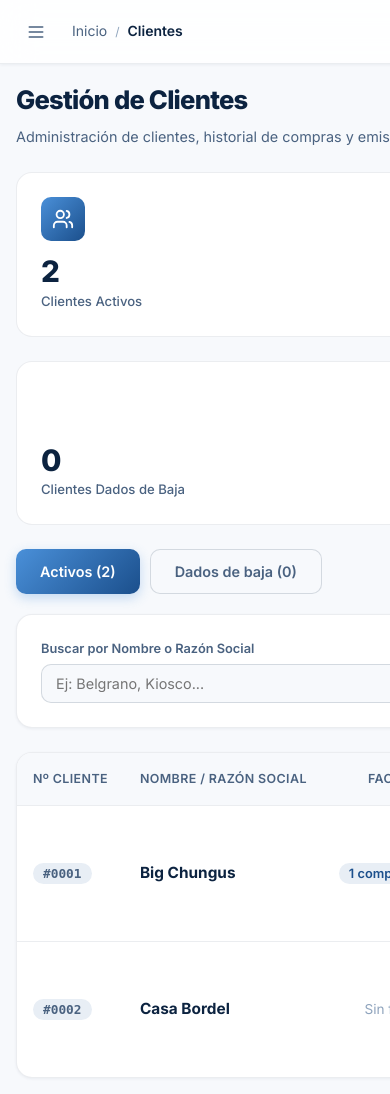
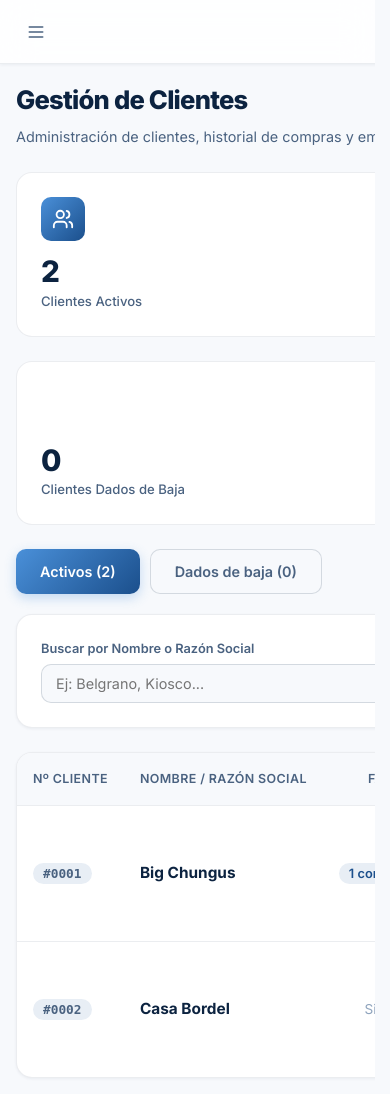
Before and after one commit to tomiingm/deposito, a Flask app: page /clientes/ in a window 390 px wide; the page is wider, and only the part inside the window is pictured. Run offline with Flask 3, Linux system fonts and the light colour scheme; data comes from the database, SQL or seed files in the repository.

Commit message:
ACT 11 | Funcionamiento navbar (Arreglo)

```diff
--- a/app/static/css/styles.css
+++ b/app/static/css/styles.css
@@ -87,6 +87,8 @@ html {
     scroll-behavior: smooth;
     -webkit-font-smoothing: antialiased;
     -moz-osx-font-smoothing: grayscale;
+    scrollbar-gutter: stable;
+    overflow-y: scroll;
 }
 
 body {
@@ -575,12 +577,16 @@ body.sidebar-collapsed .nav-category__icon {
     padding: 0 var(--space-xl);
     z-index: 50;
     box-shadow: var(--shadow-sm);
+    position: relative;
 }
 
 .topbar__left {
     display: flex;
     align-items: center;
     gap: var(--space-md);
+    min-width: 0;
+    max-width: calc(50% - 250px);
+    flex-shrink: 1;
 }
 
 .topbar__breadcrumb {
@@ -589,22 +595,45 @@ body.sidebar-collapsed .nav-category__icon {
     gap: var(--space-sm);
     font-size: 0.875rem;
     color: var(--text-secondary);
+    white-space: nowrap;
+    overflow: hidden;
+    text-overflow: ellipsis;
+    min-width: 0;
+}
+
+.topbar__breadcrumb a {
+    color: var(--text-secondary);
+    transition: color var(--transition-fast);
+    flex-shrink: 0;
+}
+
+.topbar__breadcrumb a:hover {
+    color: var(--color-blue);
 }
 
 .topbar__breadcrumb-separator {
     color: var(--text-muted);
     font-size: 0.75rem;
+    flex-shrink: 0;
 }
 
 .topbar__breadcrumb-current {
     color: var(--text-primary);
     font-weight: 600;
+    white-space: nowrap;
+    overflow: hidden;
+    text-overflow: ellipsis;
+    min-width: 0;
 }
 
 .topbar__center {
-    flex: 1;
-    max-width: 520px;
-    margin: 0 var(--space-xl);
+    position: absolute;
+    left: 50%;
+    transform: translateX(-50%);
+    width: 480px;
+    max-width: calc(100% - 280px);
+    margin: 0;
+    z-index: 10;
 }
 
 .topbar__search {
@@ -1867,6 +1896,16 @@ body.sidebar-collapsed .sidebar-toggle-icon {
     margin-bottom: var(--space-md);
 }
 
+@media (max-width: 992px) {
+    .topbar__left {
+        max-width: calc(50% - 190px);
+    }
+    .topbar__center {
+        width: 360px;
+        max-width: calc(100% - 220px);
+    }
+}
+
 @media (max-width: 768px) {
     .sidebar {
         transform: translateX(-100%);
@@ -1891,6 +1930,25 @@ body.sidebar-collapsed .sidebar-toggle-icon {
 
     .topbar {
         padding: 0 var(--space-md);
+        gap: var(--space-sm);
+    }
+
+    .topbar__left {
+        max-width: none;
+        flex-shrink: 0;
+    }
+
+    .topbar__breadcrumb {
+        display: none;
+    }
+
+    .topbar__center {
+        position: static;
+        transform: none;
+        width: auto;
+        max-width: none;
+        flex: 1;
+        margin: 0;
     }
 }
 
--- a/app/templates/base.html
+++ b/app/templates/base.html
@@ -7,7 +7,7 @@
     <meta name="description" content="Depósito — Sistema de Facturación y Control de Productos">
     <title>{% block title %}Depósito{% endblock %} — Sistema de Facturación</title>
     <link rel="icon" type="image/png" href="{{ url_for('static', filename='img/icono.png') }}">
-    <link rel="stylesheet" href="{{ url_for('static', filename='css/styles.css') }}">
+    <link rel="stylesheet" href="{{ url_for('static', filename='css/styles.css') }}?v=2">
 </head>
 
 <body>
```
